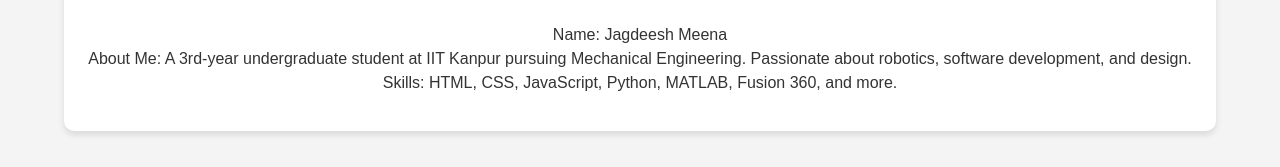
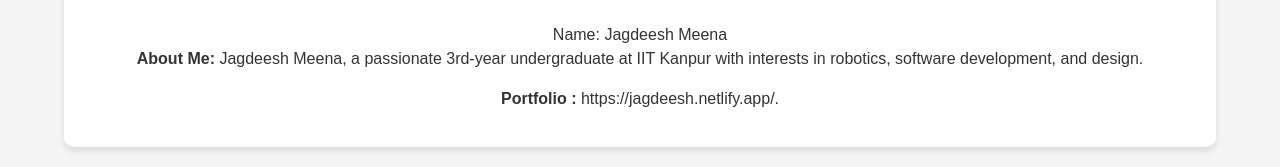
Before and after one commit to jagdeeshjk/GDG_Task, a plain HTML site: page index.html in a window 1280 px wide. Shown: the part 782-949 px from the top of the page. Drawn offline with Linux system fonts and the light colour scheme.

Commit message:
Update index.html
added personal portfolio

```diff
--- a/index.html
+++ b/index.html
@@ -3,7 +3,7 @@
 <head>
     <meta charset="UTF-8">
     <meta name="viewport" content="width=device-width, initial-scale=1.0">
-    <title>Creative Countdown</title>
+    <title>Jagdeesh Meena</title>
     <link rel="stylesheet" href="styles.css">
 </head>
 <body>
@@ -33,9 +33,8 @@
 
                     <p>
                         Name: Jagdeesh Meena<br>
-                        About Me: A 3rd-year undergraduate student at IIT Kanpur pursuing Mechanical Engineering. Passionate about robotics, software development, and design.<br>
-                        Skills: HTML, CSS, JavaScript, Python, MATLAB, Fusion 360, and more.
-                    </p>
+                        <strong>About Me:</strong> Jagdeesh Meena, a passionate 3rd-year undergraduate at IIT Kanpur with interests in robotics, software development, and design.</p>
+                        <strong>Portfolio :</strong> https://jagdeesh.netlify.app/.</p>
                 </div>
             </div>
         </main>
@@ -50,6 +49,7 @@
             <p>Wishing you a year filled with joy, success, and creativity. May 2025 bring new opportunities and memorable moments.
             <br><br>
             <strong>About Me:</strong> Jagdeesh Meena, a passionate 3rd-year undergraduate at IIT Kanpur with interests in robotics, software development, and design.</p>
+            <strong>Portfolio :</strong> https://jagdeesh.netlify.app/.</p>
         </div>
     </div>
 
```
